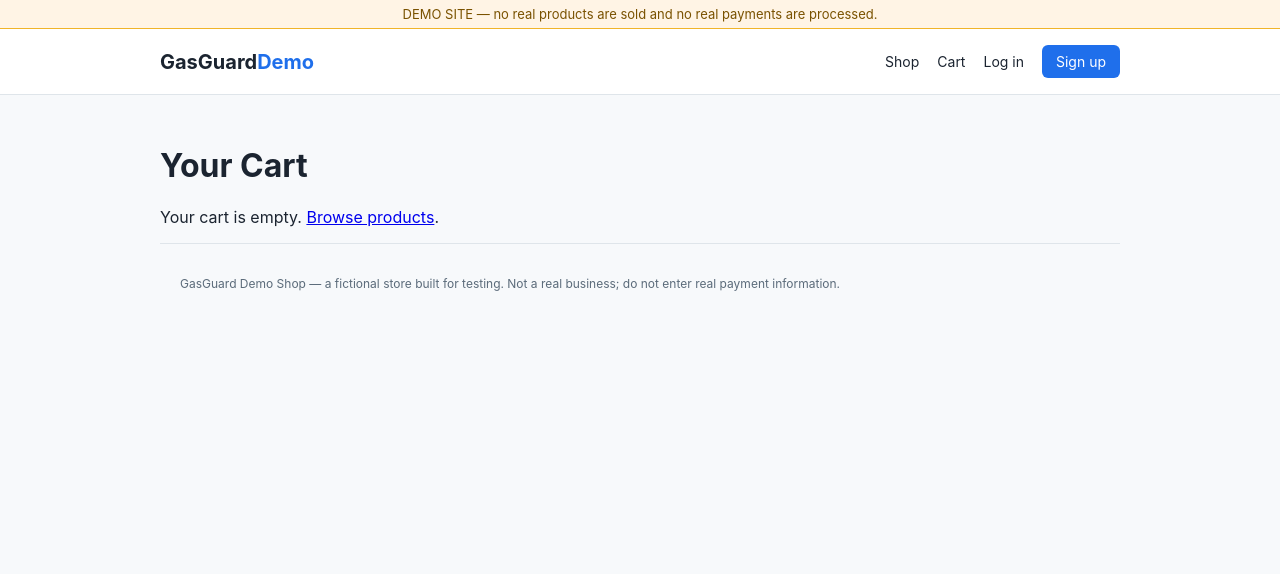
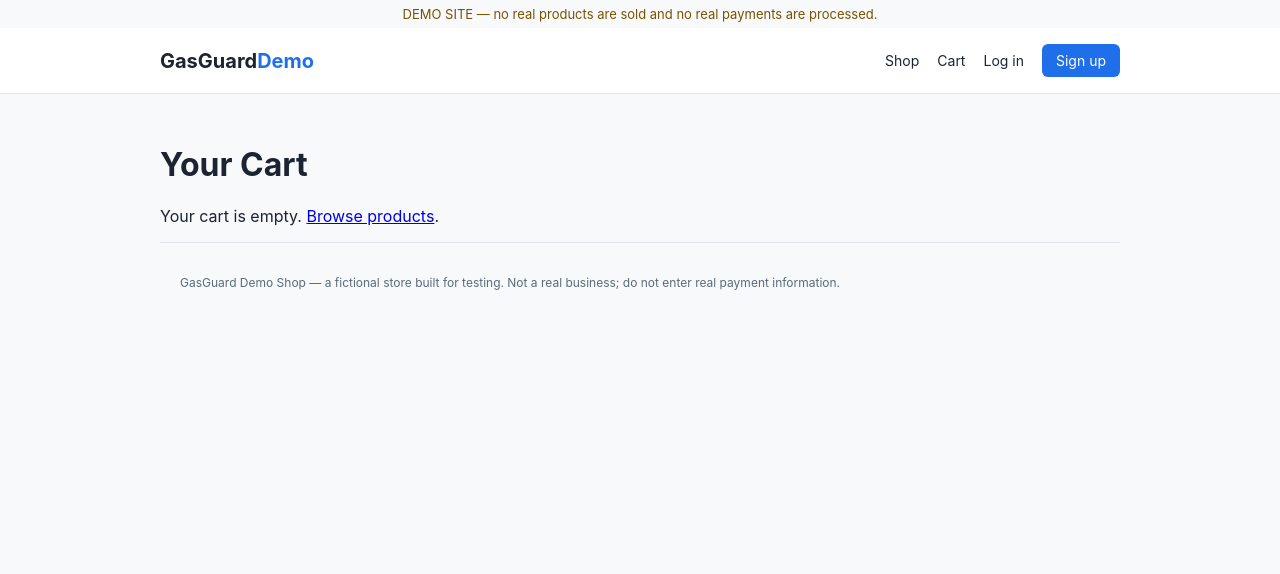
Before and after one commit to SzJasonHuang/Mock-CI, a Node project: template views/cart.ejs in a window 1280 px wide. Shown: the top 574 px of the page. Run offline with Node 20 templates, Linux system fonts and the light colour scheme; the template is opened without the code that fills it, so the values that code supplies are empty.

Commit message:
cosmetic changes

```diff
--- a/public/css/style.css
+++ b/public/css/style.css
@@ -7,9 +7,8 @@
   --accent: #1f6feb;
   --accent-dark: #17549c;
   --danger: #c0392b;
-  --success: #1e7e34;
-  --warn-bg: #fff4e5;
-  --warn-border: #f0b429;
+
+
 }
 
 * { box-sizing: border-box; }
```
